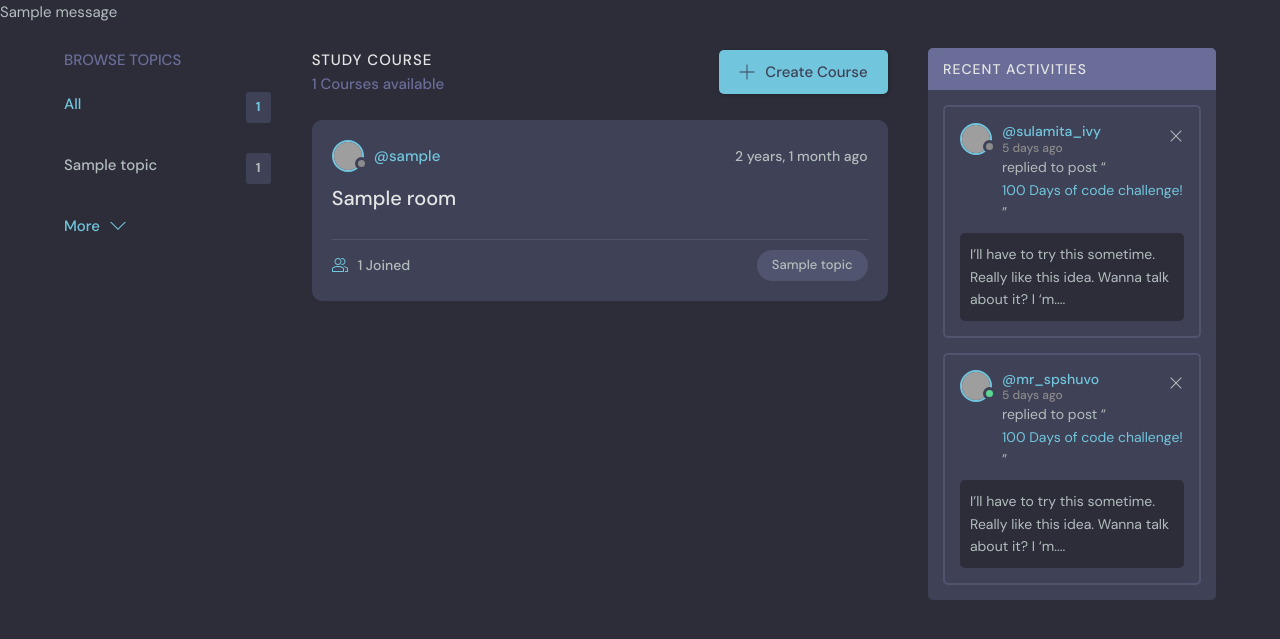
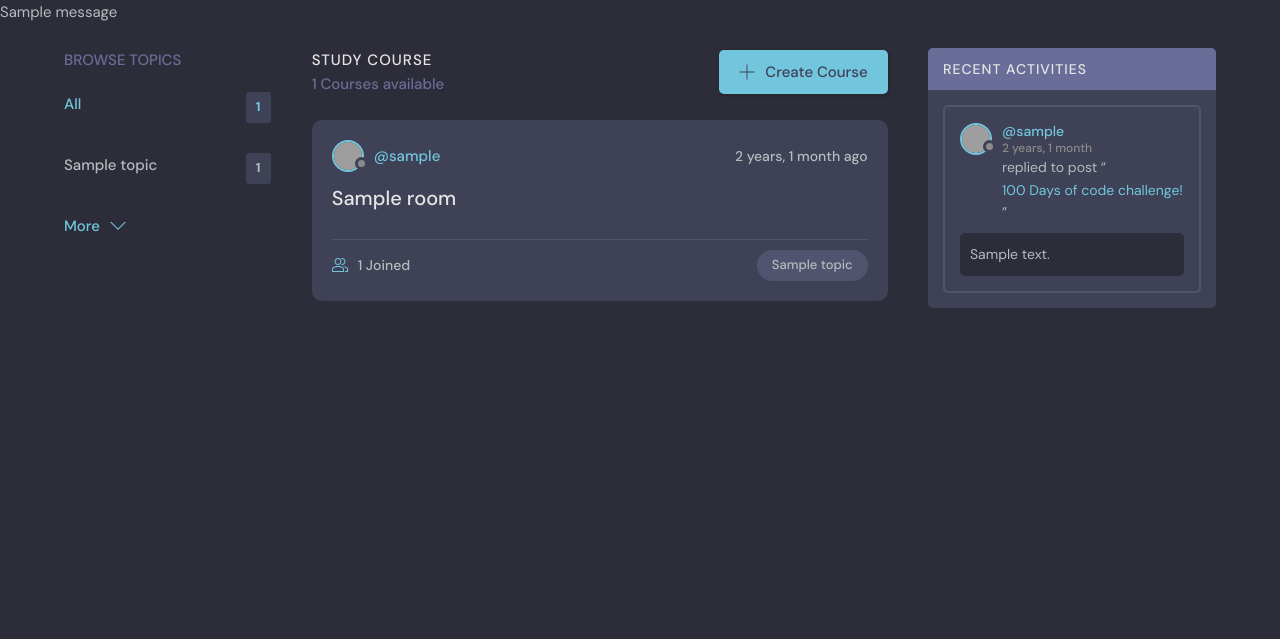
Before and after one commit to Raayhan/DevCom, a Django app: page / in a window 1280 px wide. Shown: the part 76-715 px from the top of the page. Run offline with Django 3.2, Linux system fonts and the light colour scheme; tables that the repository leaves empty hold one stand-in row (values such as "Sample post"); one stand-in notice (Sample message) is shown; grey boxes are pictures that could not be loaded.

Commit message:
Added Styles to Acitivity field

```diff
--- a/base/templates/base/activity_component.html
+++ b/base/templates/base/activity_component.html
@@ -1,19 +1,49 @@
-<h3>Recent Activities</h3>
-<hr />
-{% for message in room_messages%}
-<div>
-  <small
-    ><a href="{% url 'user-profile' message.user.id %}"
-      ><i>@{{message.user}}</i></a
-    >
-    {{ message.created|timesince }}</small
-  >
-  <small>Commented in "{{ message.room }}"</small>
-  <p>{{ message}}</p>
-  {% if request.user == message.user %}
-  <a href="{% url 'delete-message' message.id %}">Delete</a>
-  {% endif %}
-  <hr />
+<div class="activities">
+  <div class="activities__header">
+    <h2>Recent Activities</h2>
+  </div>
+  {% for message in room_messages%}
+  <div class="activities__box">
+    <div class="activities__boxHeader roomListRoom__header">
+      <a
+        href="{% url 'user-profile' message.user.id %}"
+        class="roomListRoom__author"
+      >
+        <div class="avatar avatar--small">
+          <img src="https://randomuser.me/api/portraits/women/11.jpg" />
+        </div>
+        <p>
+          @{{message.user}}
+          <span>{{ message.created|timesince }}</span>
+        </p>
+      </a>
+      {% if request.user == message.user %}
+      <div class="roomListRoom__actions">
+        <a href="{% url 'delete-message' message.id %}">
+          <svg
+            version="1.1"
+            xmlns="http://www.w3.org/2000/svg"
+            width="32"
+            height="32"
+            viewBox="0 0 32 32"
+          >
+            <title>remove</title>
+            <path
+              d="M27.314 6.019l-1.333-1.333-9.98 9.981-9.981-9.981-1.333 1.333 9.981 9.981-9.981 9.98 1.333 1.333 9.981-9.98 9.98 9.98 1.333-1.333-9.98-9.98 9.98-9.981z"
+            ></path>
+          </svg>
+        </a>
+      </div>
+      {% endif %}
+    </div>
+    <div class="activities__boxContent">
+      <p>
+        replied to post “<a href="{% url 'room' message.room.id %}"
+          >100 Days of code challenge!</a
+        >”
+      </p>
+      <div class="activities__boxRoomContent">{{message.body}}</div>
+    </div>
+  </div>
+  {% endfor %}
 </div>
-
-{% endfor %}
--- a/base/templates/base/home.html
+++ b/base/templates/base/home.html
@@ -57,90 +57,8 @@
     <!-- Room List End -->
 
     <!-- Activities Start -->
-    <div class="activities">
-      <div class="activities__header">
-        <h2>Recent Activities</h2>
-      </div>
-      <div class="activities__box">
-        <div class="activities__boxHeader roomListRoom__header">
-          <a href="profile.html" class="roomListRoom__author">
-            <div class="avatar avatar--small">
-              <img src="https://randomuser.me/api/portraits/women/11.jpg" />
-            </div>
-            <p>
-              @sulamita_ivy
-              <span>5 days ago</span>
-            </p>
-          </a>
-          <div class="roomListRoom__actions">
-            <a href="#">
-              <svg
-                version="1.1"
-                xmlns="http://www.w3.org/2000/svg"
-                width="32"
-                height="32"
-                viewBox="0 0 32 32"
-              >
-                <title>remove</title>
-                <path
-                  d="M27.314 6.019l-1.333-1.333-9.98 9.981-9.981-9.981-1.333 1.333 9.981 9.981-9.981 9.98 1.333 1.333 9.981-9.98 9.98 9.98 1.333-1.333-9.98-9.98 9.98-9.981z"
-                ></path>
-              </svg>
-            </a>
-          </div>
-        </div>
-        <div class="activities__boxContent">
-          <p>
-            replied to post “<a href="room.html">100 Days of code challenge!</a
-            >”
-          </p>
-          <div class="activities__boxRoomContent">
-            I’ll have to try this sometime. Really like this idea. Wanna talk
-            about it? I ‘m....
-          </div>
-        </div>
-      </div>
+    {% include 'base/activity_component.html'%}
 
-      <div class="activities__box">
-        <div class="activities__boxHeader roomListRoom__header">
-          <a href="profile.html" class="roomListRoom__author">
-            <div class="avatar avatar--small active">
-              <img src="https://randomuser.me/api/portraits/men/13.jpg" />
-            </div>
-            <p>
-              @mr_spshuvo
-              <span>5 days ago</span>
-            </p>
-          </a>
-          <div class="roomListRoom__actions">
-            <a href="#">
-              <svg
-                version="1.1"
-                xmlns="http://www.w3.org/2000/svg"
-                width="32"
-                height="32"
-                viewBox="0 0 32 32"
-              >
-                <title>remove</title>
-                <path
-                  d="M27.314 6.019l-1.333-1.333-9.98 9.981-9.981-9.981-1.333 1.333 9.981 9.981-9.981 9.98 1.333 1.333 9.981-9.98 9.98 9.98 1.333-1.333-9.98-9.98 9.98-9.981z"
-                ></path>
-              </svg>
-            </a>
-          </div>
-        </div>
-        <div class="activities__boxContent">
-          <p>
-            replied to post “<a href="room.html">100 Days of code challenge!</a
-            >”
-          </p>
-          <div class="activities__boxRoomContent">
-            I’ll have to try this sometime. Really like this idea. Wanna talk
-            about it? I ‘m....
-          </div>
-        </div>
-      </div>
-    </div>
     <!-- Activities End -->
   </div>
 </main>
--- a/templates/main.html
+++ b/templates/main.html
@@ -7,7 +7,7 @@
     <meta name="viewport" content="width=device-width, initial-scale=1.0" />
     <link rel="shortcut icon" href="assets/favicon.ico" type="image/x-icon" />
     <link rel="stylesheet" href="{% static 'styles/style.css' %}" />
-    <title>DevCom - Find programming courses around the world!</title>
+    <title>DevCom - Find Course Rooms for everything!</title>
   </head>
 
   <body>
```
